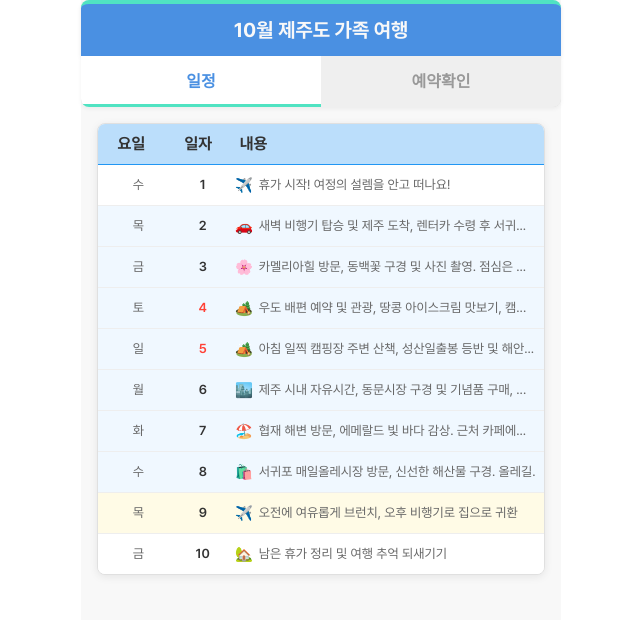
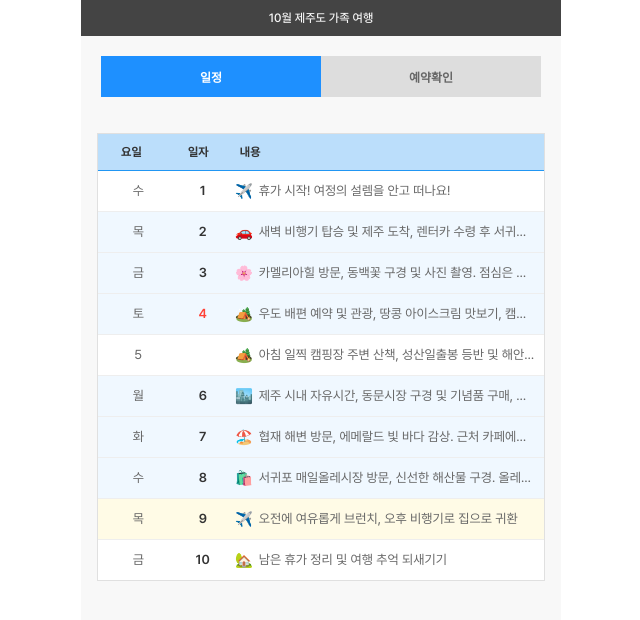
Before and after one commit to jdwcg/travel, a React (Vite) app: page / in a window 1280 px wide. Shown: the top 620 px of the page, without its empty margins (319-959 px from the left). Built offline with nearby package versions, Linux system fonts and the light colour scheme.

Commit message:
디자인 수정

```diff
--- a/src/components/PageHeader.tsx
+++ b/src/components/PageHeader.tsx
@@ -10,20 +10,13 @@ const PageHeader: React.FC<PageHeaderProps> = ({ title }) => {
 
 const Header = styled.h1`
     width: 100%;
-    padding: 16px 0;
+    padding: 12px 0;
     margin: 0;
     text-align: center;
-    font-size: ${({ theme }) => theme.fontSizes.large};
-    font-weight: 700;
+    font-size: ${({ theme }) => theme.fontSizes.small};
+    font-weight: 500;
     color: ${({ theme }) => theme.colors.background};
-    background-color: ${({ theme }) => theme.colors.primary};
-
-    /* 상단 보더와 라운드 처리 */
-    border-top: 4px solid ${({ theme }) => theme.colors.secondary};
-    border-radius: 8px 8px 0 0;
-
-    /* 그림자 효과로 입체감 추가 가능 (선택사항) */
-    box-shadow: 0 2px 4px rgba(0, 0, 0, 0.1);
+    background-color: #444;
 `;
 
 export default PageHeader;
--- a/src/pages/HomePage.tsx
+++ b/src/pages/HomePage.tsx
@@ -45,12 +45,12 @@ const travelDates: TravelDateItem[] = [
     },
     {
         id: 'day5',
-        day: '일',
-        date: 5,
+        day: 5,
+        content: '일',
         content:
             '아침 일찍 캠핑장 주변 산책, 성산일출봉 등반 및 해안도로 드라이브',
         type: 'camping',
-    },
+    }, // content 중복 확인하여 수정
     {
         id: 'day6',
         day: '월',
@@ -91,9 +91,10 @@ const travelDates: TravelDateItem[] = [
     },
 ];
 
-// Grid 컬럼 정의 (재사용을 위해 상수화)
-// 15% (요일), 15% (일자), 70% (내용)
-const GRID_COLUMNS = '15% 15% 70%';
+// ✨ Flexbox 컬럼 너비 정의 (헤더와 아이템에 공통 적용) ✨
+// Flex-basis: flex 컨테이너 내에서 아이템의 기본 크기를 지정
+const COL_WIDTH_DAY = '15%'; // 요일 컬럼 너비
+const COL_WIDTH_DATE = '15%'; // 일자 컬럼 너비
 
 function HomePage() {
     const [activeTab, setActiveTab] = useState<'schedule' | 'reservation'>(
@@ -121,44 +122,50 @@ function HomePage() {
 
             {activeTab === 'schedule' ? (
                 <ScheduleSection>
-                    <ListContainer>
+                    <ListWrapper>
                         {' '}
-                        {/* Grid 레이아웃의 최상위 컨테이너 */}
+                        {/* 리스트 전체를 감싸는 Wrapper (정돈된 외형) */}
                         <ListHeader>
                             {' '}
-                            {/* 헤더 로우 */}
-                            <ThItem>요일</ThItem>
-                            <ThItem>일자</ThItem>
-                            <ThContentItem>내용</ThContentItem>
+                            {/* Flexbox 헤더 */}
+                            <HeaderCell basis={COL_WIDTH_DAY}>요일</HeaderCell>
+                            <HeaderCell basis={COL_WIDTH_DATE}>일자</HeaderCell>
+                            <HeaderContentCell>내용</HeaderContentCell>{' '}
+                            {/* 내용은 flex: 1로 나머지 공간 차지 */}
                         </ListHeader>
                         <ListBody>
                             {' '}
-                            {/* 실제 데이터 로우 컨테이너 (스크롤 가능성 고려) */}
+                            {/* 스크롤 기능이 필요하다면 여기에 overflow-y: auto */}
                             {travelDates.map((item) => (
                                 <StyledLink
                                     to={`/detail/${item.id}`}
                                     key={item.id}
                                     date={item.date}
                                 >
-                                    <TdItem>{item.day}</TdItem>
-                                    <TdDateItem
+                                    <ItemCell basis={COL_WIDTH_DAY}>
+                                        {item.day}
+                                    </ItemCell>
+                                    <ItemDateCell
+                                        basis={COL_WIDTH_DATE}
                                         isWeekend={
                                             item.day === '토' ||
                                             item.day === '일'
                                         }
                                     >
                                         {item.date}
-                                    </TdDateItem>
-                                    <TdContentItem title={item.content}>
+                                    </ItemDateCell>
+                                    <ItemContentCell title={item.content}>
                                         <ActivityIcon type={item.type} />
-                                        {item.content.length > 30
-                                            ? item.content.slice(0, 30) + '...'
-                                            : item.content}
-                                    </TdContentItem>
+                                        <TextContent>
+                                            {' '}
+                                            {/* 텍스트를 감싸서 엘립시스 처리 */}
+                                            {item.content}
+                                        </TextContent>
+                                    </ItemContentCell>
                                 </StyledLink>
                             ))}
                         </ListBody>
-                    </ListContainer>
+                    </ListWrapper>
                 </ScheduleSection>
             ) : (
                 <ReservationSection>
@@ -201,11 +208,10 @@ const Container = styled.div`
 
 const TabMenu = styled.div`
     display: flex;
-    background-color: ${({ theme }) => theme.colors.lightGray};
-    padding: 0;
+    background-color: transparent;
+    padding: 20px;
     margin-bottom: 16px;
-    box-shadow: 0 2px 4px rgba(0, 0, 0, 0.05);
-    border-radius: 0 0 8px 8px;
+
     overflow: hidden;
 `;
 
@@ -217,13 +223,11 @@ const TabButton = styled.button<{ isActive: boolean }>`
         isActive ? theme.colors.tabActiveText : theme.colors.tabInactiveText};
     border: none;
     padding: 12px 0;
-    font-size: ${({ theme }) => theme.fontSizes.medium};
+    font-size: ${({ theme }) => theme.fontSizes.small};
     font-weight: 600;
     cursor: pointer;
     transition: all 0.3s ease-in-out;
-    border-bottom: 3px solid
-        ${({ theme, isActive }) =>
-            isActive ? theme.colors.secondary : 'transparent'};
+
 
     &:hover {
         background-color: ${({ theme, isActive }) =>
@@ -236,16 +240,13 @@ const TabButton = styled.button<{ isActive: boolean }>`
 `;
 
 const ScheduleSection = styled.div`
-    /* 배경색, 그림자, 테두리 등은 ListContainer가 담당 */
-    margin: 16px; /* 컨테이너 외부 여백 */
+    margin: 16px;
 `;
 
 const ReservationSection = styled(ScheduleSection)`
-    background-color: ${({ theme }) =>
-        theme.colors.white}; /* 배경색 다시 추가 */
-    border-radius: 8px; /* 둥근 모서리 */
-    box-shadow: 0 2px 8px rgba(0, 0, 0, 0.08); /* 그림자 */
-    border: 1px solid ${({ theme }) => theme.colors.lightGray}; /* 테두리 */
+    background-color: ${({ theme }) => theme.colors.white};
+
+    border: 1px solid ${({ theme }) => theme.colors.lightGray};
     padding: 20px;
     text-align: center;
     & > p {
@@ -257,7 +258,7 @@ const ReservationSection = styled(ScheduleSection)`
 const ReservationItem = styled.div`
     background-color: ${({ theme }) => theme.colors.lightGray};
     padding: 12px;
-    border-radius: 6px;
+
     margin-bottom: 10px;
     cursor: pointer;
     text-align: left;
@@ -267,21 +268,19 @@ const ReservationItem = styled.div`
     }
 `;
 
-// ✨ Grid 레이아웃을 위한 새로운 컨테이너들 ✨
-const ListContainer = styled.div`
-    display: flex; /* 헤더와 바디를 세로로 정렬 */
+// ✨ Flexbox 기반 리스트 컨테이너들 ✨
+
+const ListWrapper = styled.div`
+    display: flex;
     flex-direction: column;
-    background-color: ${({ theme }) =>
-        theme.colors.white}; /* 리스트 전체 배경색 */
-    border-radius: 8px;
-    overflow: hidden; /* 내부 요소가 넘치지 않도록 */
-    box-shadow: 0 2px 8px rgba(0, 0, 0, 0.08);
+    background-color: ${({ theme }) => theme.colors.white};
+
+    overflow: hidden;
     border: 1px solid ${({ theme }) => theme.colors.lightGray};
 `;
 
 const ListHeader = styled.div`
-    display: grid; /* 헤더 아이템들을 그리드로 정렬 */
-    grid-template-columns: ${GRID_COLUMNS}; /* 공통 컬럼 정의 사용 */
+    display: flex; /* Flexbox로 헤더 아이템들을 정렬 */
     background-color: ${({ theme }) => theme.colors.primaryLight};
     color: ${({ theme }) => theme.colors.textDark};
     font-weight: 700;
@@ -289,32 +288,38 @@ const ListHeader = styled.div`
 `;
 
 const ListBody = styled.div`
-    /* overflow-y: auto; /* 스크롤이 필요하면 여기에 추가 */
-    /* flex: 1; /* 부모가 flex container일 때 남은 공간 차지 */
+    /* 스크롤 기능이 필요하면 여기에 overflow-y: auto; 추가 */
 `;
 
-// 헤더 아이템의 공통 스타일 (요일, 일자, 내용)
-const ThItem = styled.div`
+// 헤더 셀 공통 스타일
+const HeaderCell = styled.div<{ basis?: string }>`
+    font-size: 12px;
     padding: 12px 8px;
     text-align: center;
     white-space: nowrap;
+    flex: 0 0 ${({ basis }) => basis || 'auto'}; /* 기본 크기 고정 (grow/shrink 방지) */
+    display: flex;
+    align-items: center;
+    justify-content: center;
 `;
 
-const ThContentItem = styled(ThItem)`
-    text-align: left; /* 내용은 좌측 정렬 */
+const HeaderContentCell = styled(HeaderCell)`
+    flex: 1; /* 남은 공간을 모두 차지 (내용 셀) */
+    text-align: left;
+    justify-content: flex-start;
 `;
 
-// StyledLink가 이제 Grid Row 역할
+// StyledLink (각 리스트 항목) - Flexbox 행 역할
 const StyledLink = styled(Link)<{ date: number }>`
-    display: grid; /* 각 링크(리스트 항목)가 그리드 로우 */
-    grid-template-columns: ${GRID_COLUMNS}; /* 공통 컬럼 정의 사용 */
+    display: flex; /* Flexbox로 아이템들을 정렬 */
     text-decoration: none;
     color: inherit;
     border-bottom: 1px solid ${({ theme }) => theme.colors.borderGray};
     background-color: ${({ date, theme }) =>
         getDateRangeBackgroundColor(date, theme)};
     transition: background-color 0.2s ease-in-out;
-    padding: 0 8px; /* Link 내부 아이템들의 좌우 패딩을 조절 */
+    padding: 10px 8px; /* 내부 아이템의 전체 패딩 (상하, 좌우) */
+    min-height: 40px; /* 최소 높이 지정 (내용이 짧아도 일관된 높이 유지) */
 
     &:last-child {
         border-bottom: none;
@@ -324,31 +329,42 @@ const StyledLink = styled(Link)<{ date: number }>`
     }
 `;
 
-// Td는 div로 변경 (테이블 셀이 아닌 그리드 아이템 역할)
-const TdItem = styled.div`
-    padding: 10px 0; /* 좌우 패딩은 StyledLink에서 조절 */
-    display: flex; /* 내부 요소(텍스트, 아이콘) 정렬 위해 flex 사용 */
-    align-items: center; /* 세로 중앙 정렬 */
+// 리스트 아이템 셀 공통 스타일
+const ItemCell = styled.div<{ basis?: string; isWeekend?: boolean }>`
+    flex: 0 0 ${({ basis }) => basis || 'auto'}; /* 헤더 셀과 동일한 크기 고정 */
+    display: flex;
+    align-items: center;
     justify-content: center; /* 기본은 가로 중앙 정렬 */
     font-size: 13px;
     line-height: 1.4;
     color: ${({ theme }) => theme.colors.textBody};
+    white-space: nowrap; /* 셀 내용 줄바꿈 방지 */
 `;
 
-// 일자 아이템
-const TdDateItem = styled(TdItem)<{ isWeekend: boolean }>`
+const ItemDateCell = styled(ItemCell)`
     font-weight: 600;
     color: ${({ isWeekend, theme }) =>
         isWeekend ? theme.colors.accentRed : theme.colors.textDark};
 `;
 
-// 내용 아이템
-const TdContentItem = styled(TdItem)`
+// 내용 아이템 셀
+const ItemContentCell = styled(ItemCell)`
+    flex: 1; /* 남은 공간을 모두 차지 (내용 셀) */
     justify-content: flex-start; /* 내용은 좌측 정렬 */
-    white-space: nowrap;
-    overflow: hidden;
-    text-overflow: ellipsis;
-    /* 아이콘이 포함되므로 이미 flex 처리되어 있음 */
+    min-width: 0; /* ✨ 중요: Flex 아이템이 내부 콘텐츠로 인해 컨테이너를 확장하지 않도록 설정 ✨ */
+    /* border: 1px solid red;  디버깅용 테두리는 이제 제거 (원하시면 다시 추가) */
+    /* white-space, overflow, text-overflow는 TextContent로 이동 */
+`;
+
+// ✨ 한 줄 엘립시스를 위한 텍스트 Wrapper ✨
+const TextContent = styled.span`
+    flex-grow: 1; /* 남은 공간을 모두 차지 */
+    flex-shrink: 1; /* 필요하면 줄어들기 */
+    white-space: nowrap; /* 텍스트 줄바꿈 방지 */
+    overflow: hidden; /* 넘치는 내용 숨김 */
+    text-overflow: ellipsis; /* 넘치는 내용에 ... 표시 */
+    display: block; /* 엘립시스를 위해 블록 레벨처럼 작동 */
+    min-width: 0; /* ✨ 중요: 텍스트 자체가 줄어들 수 있도록 설정 ✨ */
 `;
 
 export default HomePage;
--- a/src/styles/theme.ts
+++ b/src/styles/theme.ts
@@ -1,9 +1,5 @@
-// src/styles/theme.ts (예시)
-// 기존 theme 파일 내용에 아래 colors 속성을 추가하거나 수정해주세요.
-
 export const theme = {
     colors: {
-        // ... 기존 색상들 ...
         primary: '#4A90E2',
         secondary: '#50E3C2',
         textDark: '#333333',
@@ -20,10 +16,10 @@ export const theme = {
         dateRangeColor2: '#FFFBE6',
 
         // ✨ 탭 메뉴를 위한 새로운 색상 정의 ✨
-        tabActiveBg: '#FFFFFF', // 활성 탭 배경색 (흰색)
-        tabActiveText: '#4A90E2', // 활성 탭 글자색 (primary와 유사하게)
-        tabInactiveBg: '#EFEFEF', // 비활성 탭 배경색 (연한 회색)
-        tabInactiveText: '#999999', // 비활성 탭 글자색 (비활성 회색)
+        tabActiveBg: 'dodgerblue', // 활성 탭 배경색 (흰색)
+        tabActiveText: 'white', // 활성 탭 글자색 (primary와 유사하게)
+        tabInactiveBg: '#ddd', // 비활성 탭 배경색 (연한 회색)
+        tabInactiveText: '#666', // 비활성 탭 글자색 (비활성 회색)
     },
     fontSizes: {
         small: '12px',
@@ -39,5 +35,3 @@ export const theme = {
     },
     // ...
 };
-
-// theme 파일에 기존에 정의된 다른 속성(폰트 크기, 간격 등)은 그대로 유지하세요.
```
